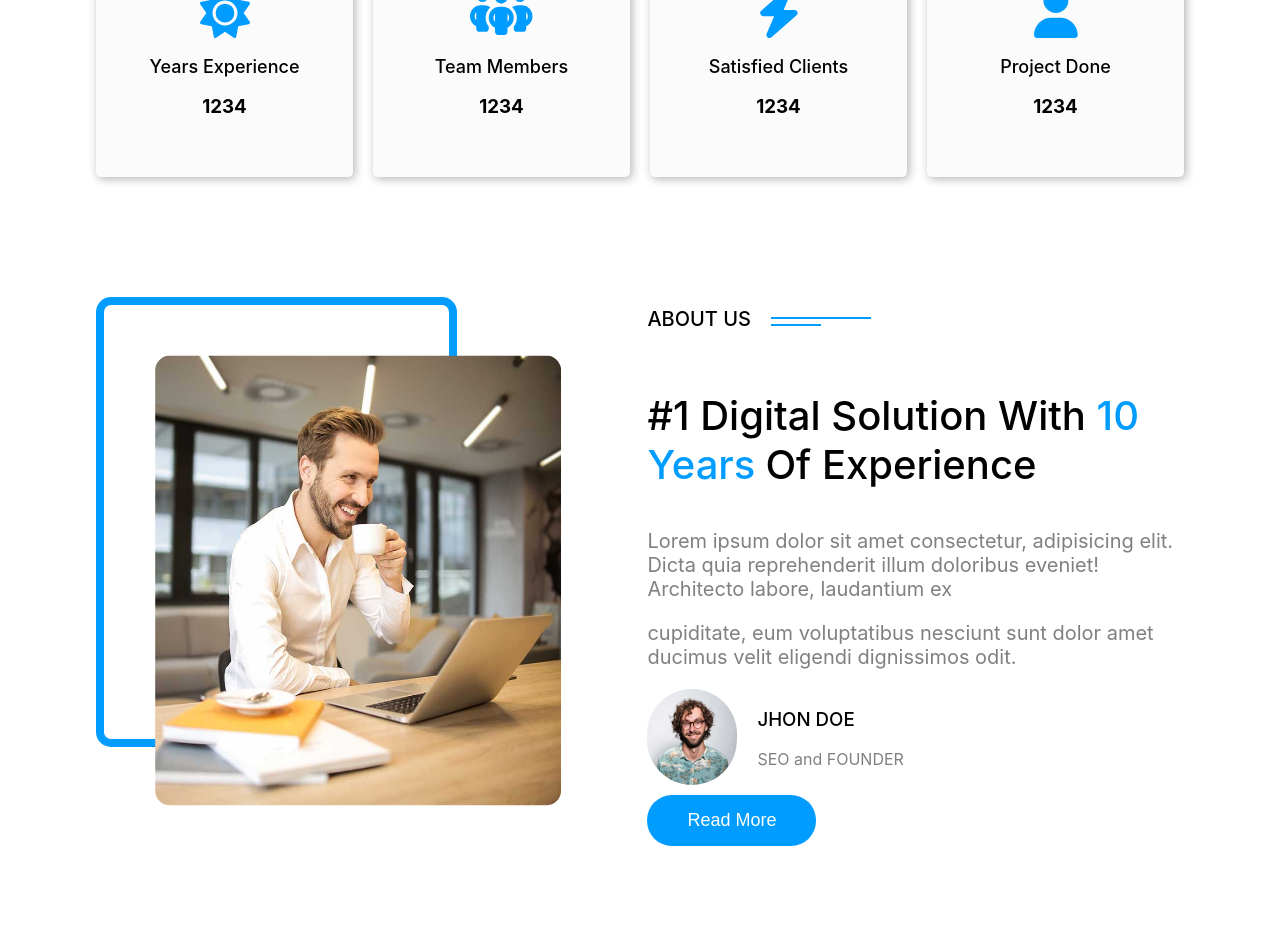
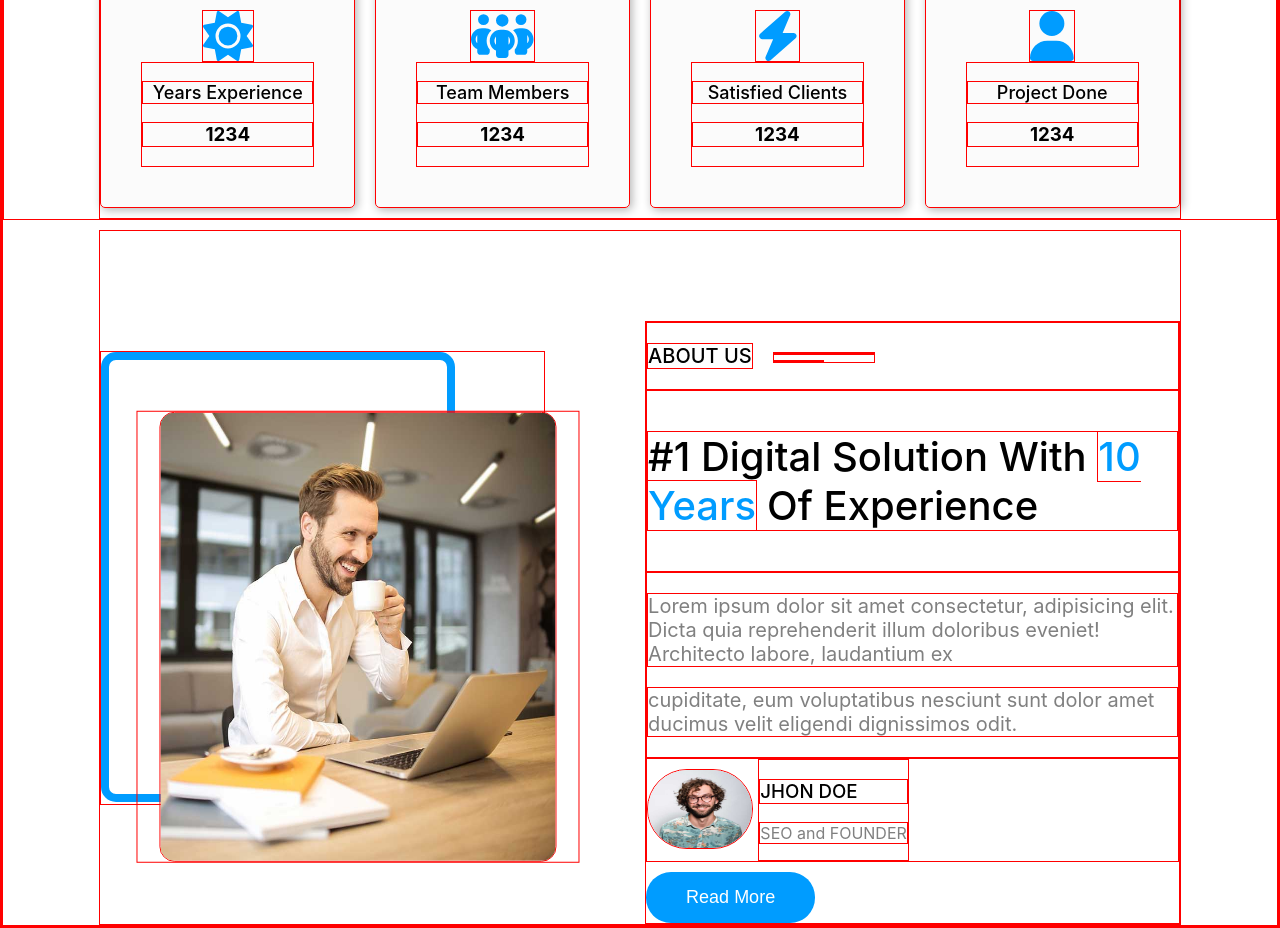
Before and after one commit to Uz-Okey/dgcom, a React (Create React App) app: page / in a window 1280 px wide. Shown: the part 860-1788 px from the top of the page. Before the commit the page ends 1706 px from the top, so only its background shows below. Built offline with nearby package versions, Linux system fonts and the light colour scheme.

Commit message:
finally touch for section3

```diff
--- a/src/css/Section3.css
+++ b/src/css/Section3.css
@@ -2,6 +2,10 @@
     width: 80%;
     margin: auto;
     margin-top: 100px;
+}
+
+*{
+    border: 1px solid red;
 }
 
 .section3-article-container {
@@ -102,12 +106,16 @@
 
 .section3-content2 {
     display: flex;
-    gap: 20px;
+    gap: 5px;
 }
 
 .section3-content2-img {
-    width: 90px;
-    border-radius: 50px;
+    width: 20%;
+    background-position: center;
+    background-size: cover;
+    border-radius: 100px;
+    margin-top: 10px;
+    height: 80px;
 }
 
 .section3-content2-text p {
```
